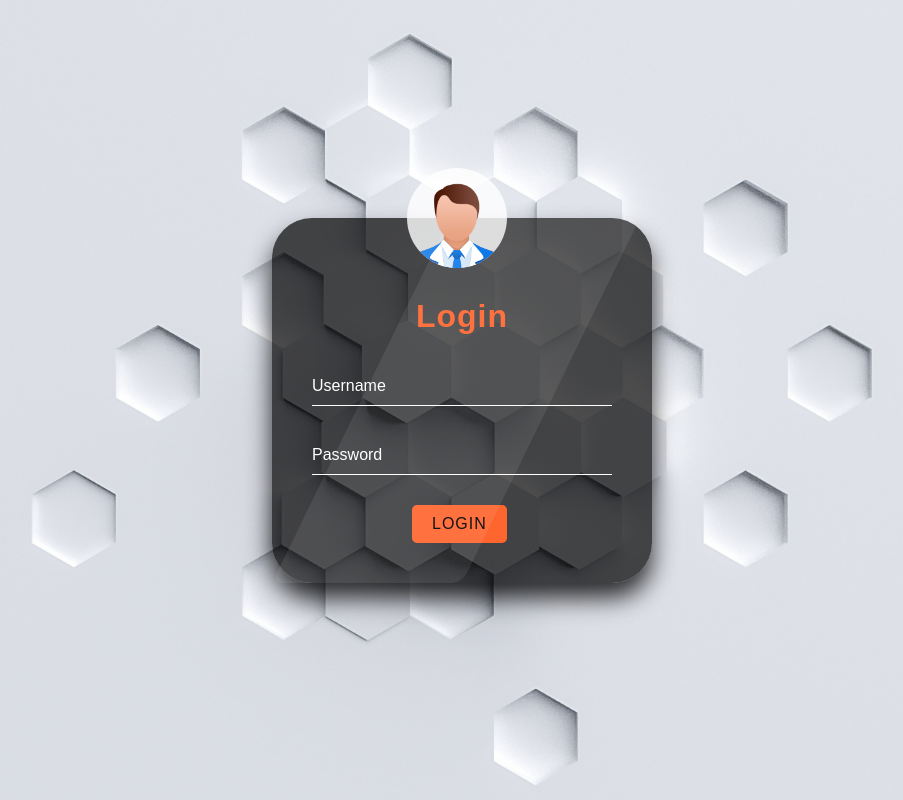
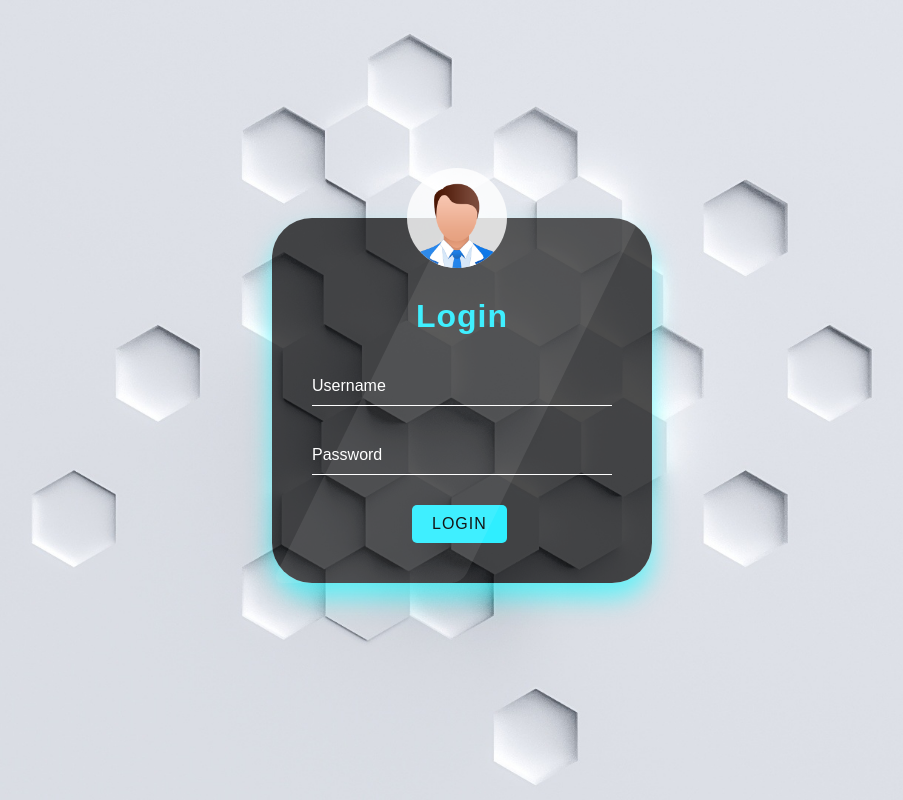
Before and after one commit to Lzx0122/webPage, a website: page html/login.html in a window 1280 px wide. Shown: the whole page, without its empty margins (178-1081 px from the left). Drawn offline with Linux system fonts and the light colour scheme.

Commit message:
2022-5-1

```diff
--- a/css/style.css
+++ b/css/style.css
@@ -27,7 +27,7 @@ body {
     background: rgba(0, 0, 0, 0.7);
     border-radius: 40px;
     color: #fff;
-    box-shadow: 0 15px 25px rgba(0, 0, 0, 0.8);
+    box-shadow: 0 15px 25px rgba(67, 246, 252, 0.8);
 
 }
 
@@ -60,7 +60,7 @@ body {
     text-align: center;
     letter-spacing: 1px;
     margin-bottom: 2rem;
-    color: #ff652f;
+    color: #2feeff;
 }
 
 
@@ -94,7 +94,7 @@ body {
 .form .input-group input:focus+label,
 .form .input-group input:valid+label {
     transform: translateY(-18px);
-    color: #ff652f;
+    color: #2feeff;
     font-size: .8rem;
 }
 
@@ -103,7 +103,7 @@ body {
     margin-left: 100px;
     border: none;
     outline: none;
-    background: #ff652f;
+    background: #2feeff;
     font-size: 1rem;
     text-transform: uppercase;
     letter-spacing: 1px;
```
